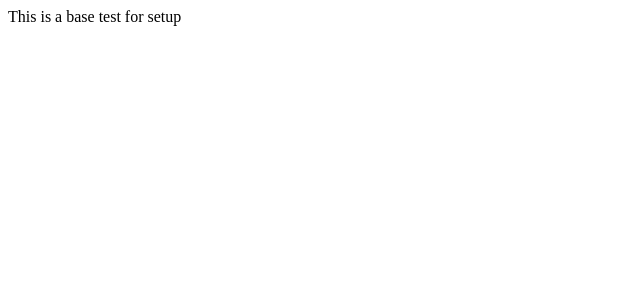
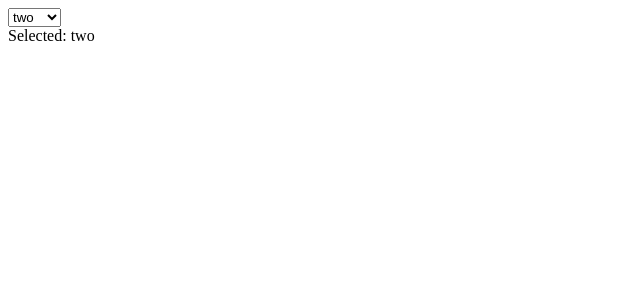
Before and after one commit to AnikaErceg/select-slider, a Vue app: page / in a window 1280 px wide. Shown: the top 300 px of the page, without its empty margins (0-640 px from the left). Built offline with nearby package versions, Linux system fonts and the light colour scheme.

Commit message:
add base select element

```diff
--- a/src/App.vue
+++ b/src/App.vue
@@ -1,6 +1,14 @@
 <template>
   <div id="app">
-    <base-test></base-test>
+    <base-test
+      name="select-one"
+      :elements="elements"
+      :default="selected"
+      @select="onSelect"
+    ></base-test>
+    <div>
+      Selected: {{selected}}
+    </div>
   </div>
 </template>
 
@@ -10,6 +18,21 @@ export default {
   name: "App",
   components: {
     BaseTest
+  },
+  data() {
+    return {
+      elements: [
+        "one",
+        "two",
+        "three"
+      ],
+      selected: "two",
+    }
+  },
+  methods: {
+    onSelect(selected) {
+      this.selected = selected
+    }
   }
 };
 </script>
--- a/src/components/swipe-slider/BaseTest.vue
+++ b/src/components/swipe-slider/BaseTest.vue
@@ -1,11 +1,42 @@
 <template>
   <div>
-      This is a base test for setup
+    <select :name="name" v-model="selected" @change="onSelect">
+      <option
+        v-for="element in elements"
+        :key="element">
+        {{element}}
+      </option>
+    </select>
   </div>
 </template>
 
 <script>
 export default {
-  name: "base-test"
+  name: "base-test",
+  props: {
+    name: {
+      type: String,
+      default: "swipe-select"
+    },
+    elements: {
+      type: Array
+    },
+    default: {
+      type: String
+    },
+    classes: {
+      type: Object
+    }
+  },
+  data() {
+    return {
+      selected: this.default,
+    }
+  },
+  methods: {
+    onSelect() {
+      this.$emit("select", this.selected)
+    }
+  }
 };
 </script>
```
